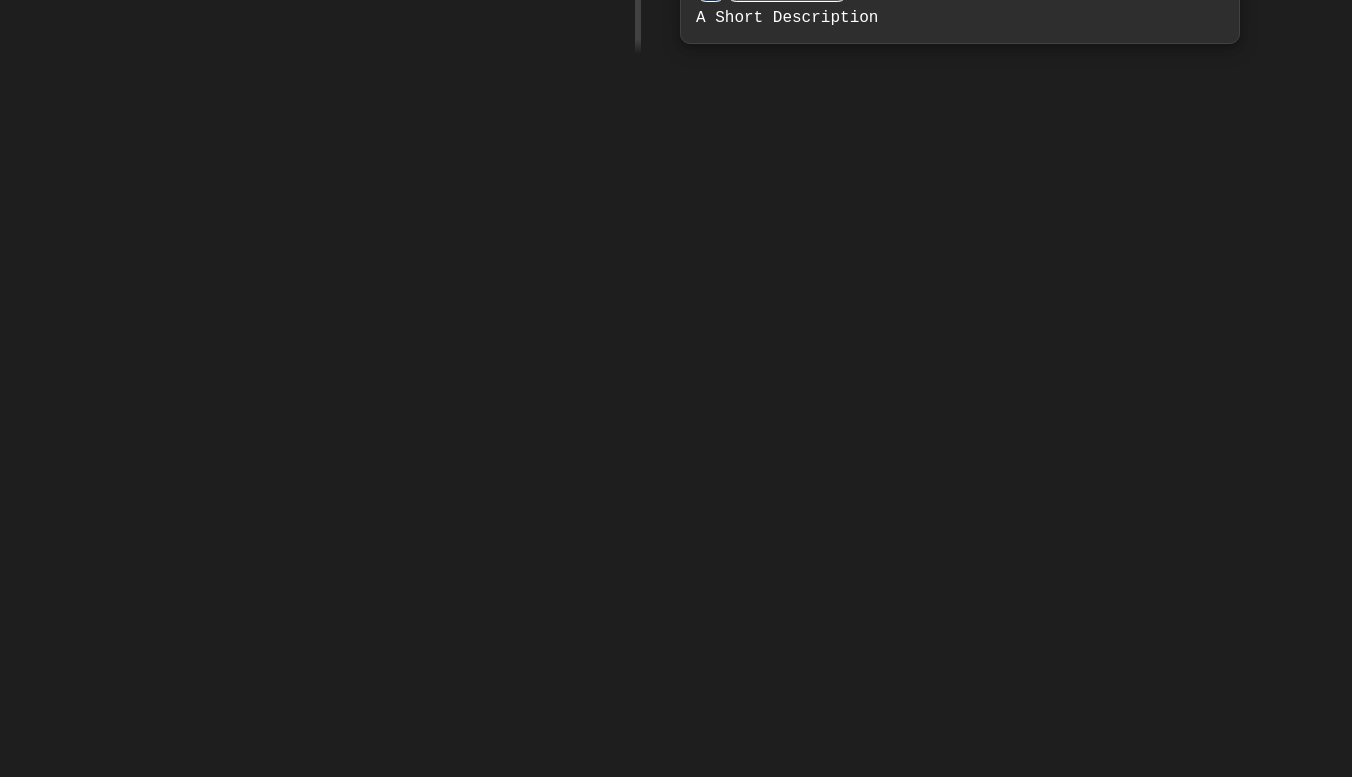
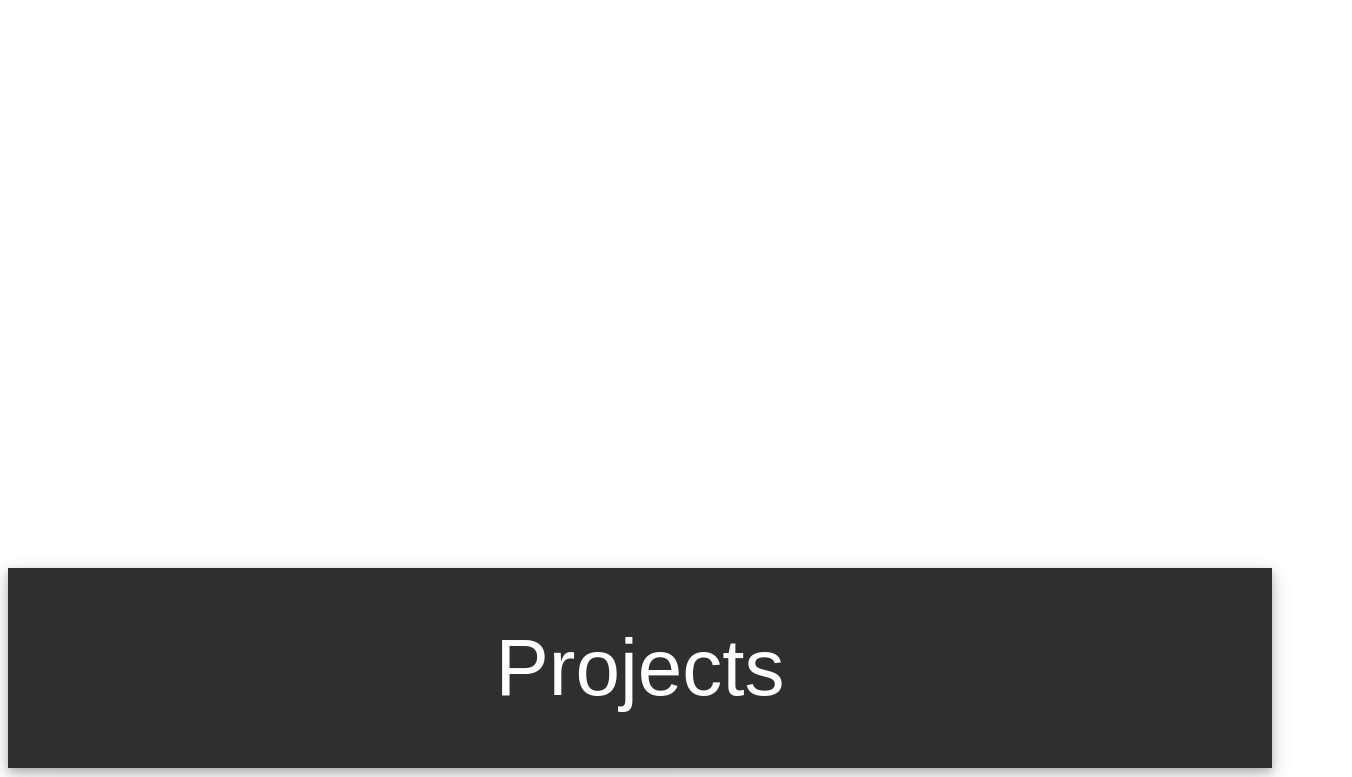
Before and after one commit to M3ales/m3ales-app, a Next.js app: page / in a window 1280 px wide. Shown: the part 240-1017 px from the top of the page, 1352 px wide, since content can reach past the window. Before the commit the page ends 800 px from the top, so only its background shows below. Built offline with nearby package versions, Linux system fonts and the light colour scheme.

Commit message:
Add hero and section components

```diff
--- /dev/null
+++ b/src/components/hero/hero.module.css
@@ -0,0 +1,33 @@
+.hero {
+    width:100%;
+    height:100vh;
+    display: flex;
+}
+.hero > .text {
+    color: white;
+    margin: auto;
+    font-size:5em;
+}
+
+/*this css is wild?*/
+.continue {
+    position:absolute;
+    bottom:50px;
+    left:50%;
+    width:50px;
+    height:50px;
+    transform:rotate(45deg);
+}
+
+.continue > span {
+    position:absolute;
+    left:-25px;
+    top:0;
+    width:100%;
+    height:100%;
+    box-sizing:border-box;
+    border:none;
+    border-bottom:3px solid #fff;
+    border-right:3px solid #fff;
+    animation:animate 1s linear infinite;
+}
--- /dev/null
+++ b/src/components/hero/hero.tsx
@@ -0,0 +1,17 @@
+import styles from './hero.module.css'
+import Link from 'next/link'
+
+export function Hero({ text, next } : { text : string, next : string}) : JSX.Element {
+    return (
+        <div id="top" className={styles.hero}>
+            <div className={styles.text}>
+                {text}
+            </div>
+            <div className={styles.continue}>
+                <Link href={`#${next}`}>
+                    <span></span>
+                </Link>
+            </div>
+        </div>
+    );
+}
--- /dev/null
+++ b/src/components/section/section.module.css
@@ -0,0 +1,13 @@
+.section {
+    height:200px;
+    width:100%;
+    background-color: #2f2f2f;
+    box-shadow: 0 4px 8px 0 rgba(0, 0, 0, 0.2), 0 6px 20px 0 rgba(0, 0, 0, 0.19);
+    display:flex;
+}
+.section > .text {
+    margin: auto;
+    color: white;
+    font-size:5em;
+    font-family: 'Ubuntu', sans-serif;
+}
--- /dev/null
+++ b/src/components/section/section.tsx
@@ -0,0 +1,10 @@
+import styles from './section.module.css'
+
+export function Section({ title } : { title: string } ) : JSX.Element {
+    return (
+    <section id={title} className={styles.section}>
+        <div className={styles.text}>
+            {title}
+        </div>
+    </section>);
+}
--- a/src/components/timeline/timeline.module.css
+++ b/src/components/timeline/timeline.module.css
@@ -27,6 +27,7 @@
 
 /* Container around content */
 .container {
+  margin: 10px 0;
   padding: 10px 40px;
   position: relative;
   width:50%;
--- a/src/pages/index.tsx
+++ b/src/pages/index.tsx
@@ -1,5 +1,7 @@
 import Head from 'next/head'
 import React from 'react'
+import { Hero } from '../components/hero/hero';
+import { Section } from '../components/section/section';
 import { Timeline, TimelineEvents } from '../components/timeline/timeline'
 
 export const Home = (): JSX.Element => {
@@ -50,23 +52,13 @@ export const Home = (): JSX.Element => {
     </Head>
 
     <main>
+      <Hero text="M3ales Portfolio" next="Projects"/>
+      <Section title="Projects"/>
       <Timeline events={timeline}/>
+      <Section title="Technology"/>
+      <Section title="Experience"/>
+      <Section title="Contact"/>
     </main>
-
-    <style jsx global>{`
-      html,
-      body {
-        padding: 0;
-        margin: 0;
-        font-family: -apple-system, BlinkMacSystemFont, Segoe UI, Roboto, Oxygen,
-          Ubuntu, Cantarell, Fira Sans, Droid Sans, Helvetica Neue, sans-serif;
-        background-color: #1e1e1e;
-      }
-
-      * {
-        box-sizing: border-box;
-      }
-    `}</style>
   </div>);
 }
 
```
